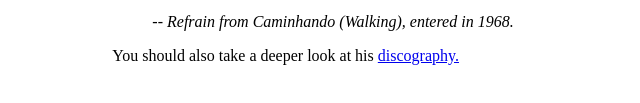
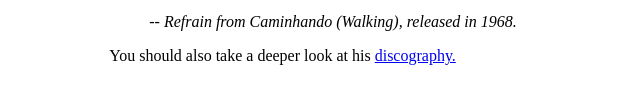
Before and after one commit to joaom-almeida/fcc-tribute-page, a plain HTML site: page index.html in a window 1280 px wide. Shown: the part 563-666 px from the top of the page, 307-947 px from the left. Drawn offline with Linux system fonts and the light colour scheme.

Commit message:
fixed typo

```diff
--- a/index.html
+++ b/index.html
@@ -23,7 +23,7 @@
                     Those who know choose the time<br>
                     They don't wait for it to happen"
                 </p>
-                <cite>-- Refrain from Caminhando (Walking), entered in 1968.</cite>
+                <cite>-- Refrain from Caminhando (Walking), released in 1968.</cite>
             </blockquote>
             <p>You should also take a deeper look at his
                 <a id="tribute-link" href="https://rateyourmusic.com/artist/geraldo_vandre" target="_blank">discography.</a>
```
